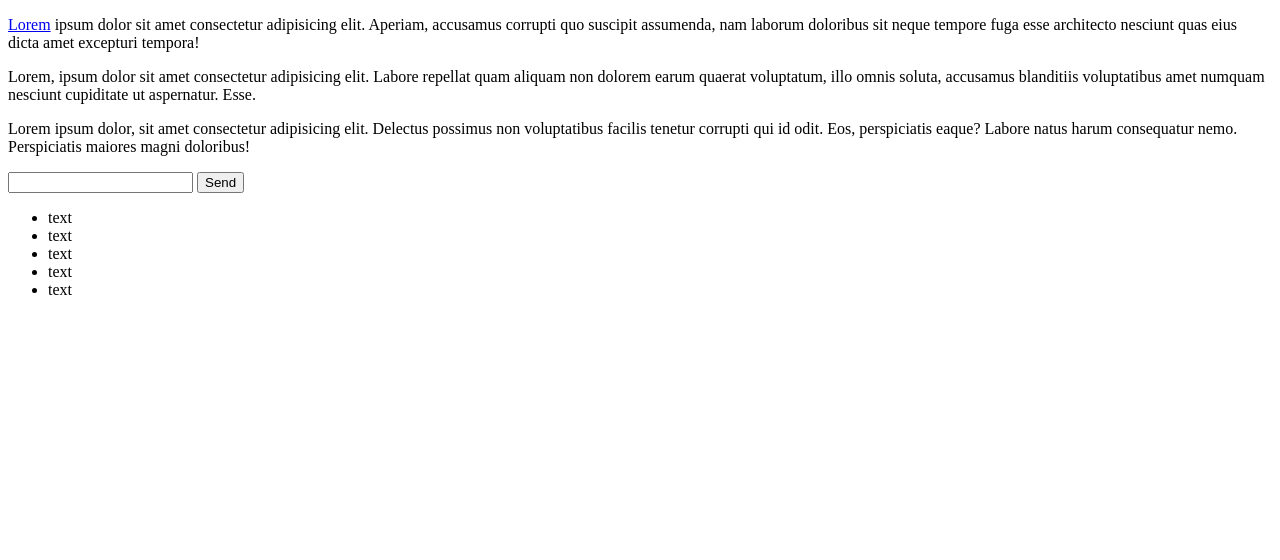
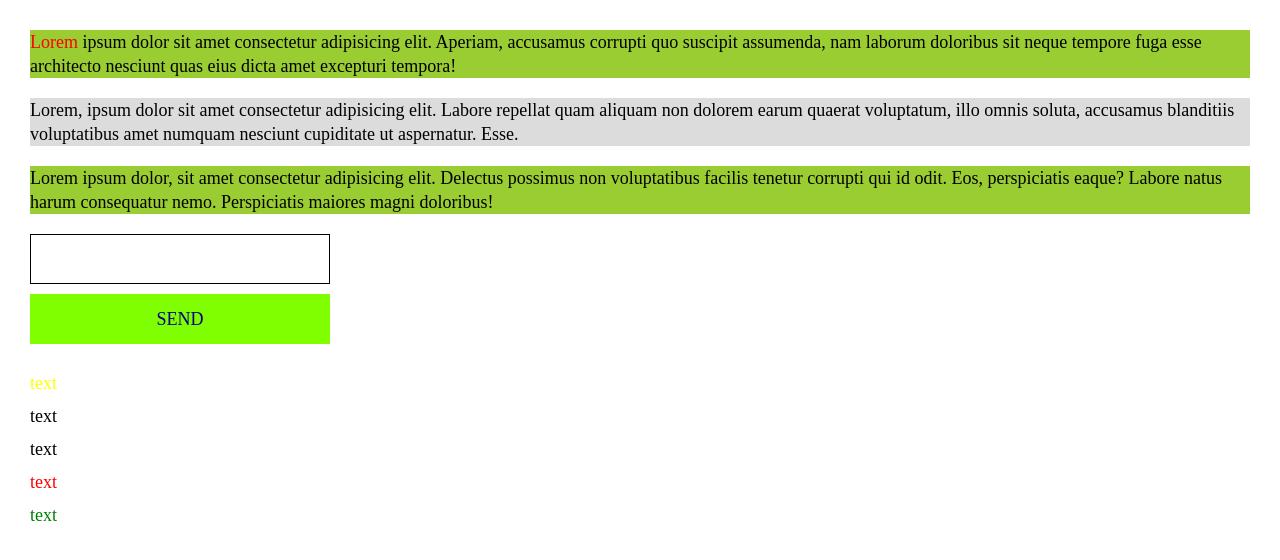
Before and after one commit to OlegVoloshin/test_vs_code, a plain HTML site: page index.html in a window 1280 px wide. Drawn offline with Linux system fonts and the light colour scheme.

Commit message:
full_lesson_psevdo_class

```diff
--- a/css/style.css
+++ b/css/style.css
@@ -1,2 +1,92 @@
-git push -u origin main
-git push -u origin main
+/*Обнуление*/
+*{padding: 0;margin: 0;border: 0;}
+*,*:before,*:after{-moz-box-sizing: border-box;-webkit-box-sizing: border-box;box-sizing: border-box;}
+:focus,:active{outline: none;}
+a:focus,a:active{outline: none;}
+nav,footer,header,aside{display: block;}
+html,body{height:100%;width:100%;font-size:100%;line-height:1;font-size:14px;-ms-text-size-adjust:100%;-moz-text-size-adjust:100%;-webkit-text-size-adjust:100%;}
+input,button,textarea{font-family:inherit;}
+input::-ms-clear{display: none;}
+button{cursor: pointer;}
+button::-moz-focus-inner{padding:0;border:0;}
+a,a:visited{text-decoration: none;}
+a:hover{text-decoration: none;}
+ul li{list-style: none;}
+img{vertical-align: top;}
+h1,h2,h3,h4,h5,h6{font-size:inherit;font-weight: inherit;}
+/*--------------------*/
+body {
+    padding: 30px;
+}
+.block { margin: 0 0 20px 0;}
+
+.block p {
+    font-size: 18px;
+    line-height: 24px;
+    margin: 0 0 20px 0;
+}
+
+.block p:nth-child(odd){ /* сработает псевлокласс для нечетных параграфов*/
+    background-color: yellowgreen;
+}
+.block p:nth-child(even){ /* сработает псевлокласс для четных параграфов*/
+    background-color: gainsboro;
+}
+.link {
+    color: red;
+}
+.link:visited{
+    color: green; /*visited работает после перехода по ссылке*/
+}
+.link:hover { /*hover срабатывает при наведении мыши */
+    color: darkblue;
+    text-decoration: underline;
+}
+.link:active{ /*active срабатывает при нажатии мыши */
+    color: yellow;
+}
+
+
+.textinput {
+    border: 1px solid black;
+    height: 50px;
+    padding: 0 15px;
+    font-size: 18px;
+    width: 300px;
+    margin: 0 0 10px 0;
+}
+.textinput:focus{ /*focus срабатывает при фокусировке мыши в тэге форм */
+    box-shadow: 0 0 10px rgba(0, 0, 0, 2);
+}
+.textbutton {
+    display: block;
+    height: 50px;
+    width: 300px;
+    background-color: chartreuse;
+    font-size: 18px;
+    color: darkblue;
+    text-transform: uppercase;
+    margin: 0 0 30px 0;
+}
+.textbutton:hover{
+    background-color: seashell;
+    color: black;
+}
+.list {
+}
+.list li{
+    font-size: 18px;
+    margin: 0 0 15px 0;
+}
+.list li:first-child{ /* задали цвет первому элементу списка*/
+    color: yellow;
+}
+.list li:last-child{ /* задали цвет последнему элементу списка*/
+    color: green;
+}
+.list li:nth-child(4) { /* задали цвет 4 элементу списка*/
+    color: red;
+}
+.list li:nth-child(4):hover { /* при наведении цвет 4го элта будет черный*/
+    color: black;
+}
--- a/index.html
+++ b/index.html
@@ -15,7 +15,7 @@
 	<body>
 
 		<div class="block">
-			<p><a href="#" class="link">Lorem</a> ipsum dolor sit amet consectetur adipisicing elit. Aperiam, accusamus corrupti quo suscipit assumenda, nam laborum doloribus sit neque tempore fuga esse architecto nesciunt quas eius dicta amet excepturi tempora!</p>
+			<p><a href="https://www.google.com.ua/" class="link">Lorem</a> ipsum dolor sit amet consectetur adipisicing elit. Aperiam, accusamus corrupti quo suscipit assumenda, nam laborum doloribus sit neque tempore fuga esse architecto nesciunt quas eius dicta amet excepturi tempora!</p>
 			<p>Lorem, ipsum dolor sit amet consectetur adipisicing elit. Labore repellat quam aliquam non dolorem earum quaerat voluptatum, illo omnis soluta, accusamus blanditiis voluptatibus amet numquam nesciunt cupiditate ut aspernatur. Esse.</p>
 			<p>Lorem ipsum dolor, sit amet consectetur adipisicing elit. Delectus possimus non voluptatibus facilis tenetur corrupti qui id odit. Eos, perspiciatis eaque? Labore natus harum consequatur nemo. Perspiciatis maiores magni doloribus!</p>
 		</div>
```
